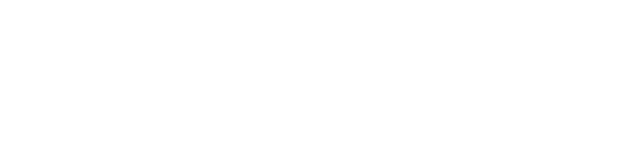
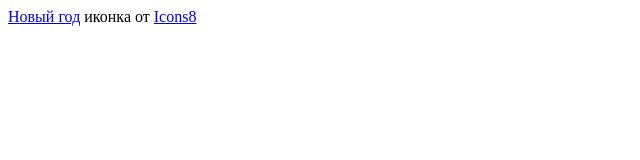
Before and after one commit to Solofiren/dem.github.io, a plain HTML site: page index.html in a window 1280 px wide. Shown: the whole page, without its empty margins (0-640 px from the left). Drawn offline with Linux system fonts and the light colour scheme.

Commit message:
Update index.html

```diff
--- a/index.html
+++ b/index.html
@@ -4,5 +4,6 @@
 <title>Мой блог</title>
 </head>
   <body>
+   <a target="_blank" href="https://icons8.com/icon/17365/snowflake">Новый год</a> иконка от <a target="_blank" href="https://icons8.com">Icons8</a>
   </body>
 </html>
```
